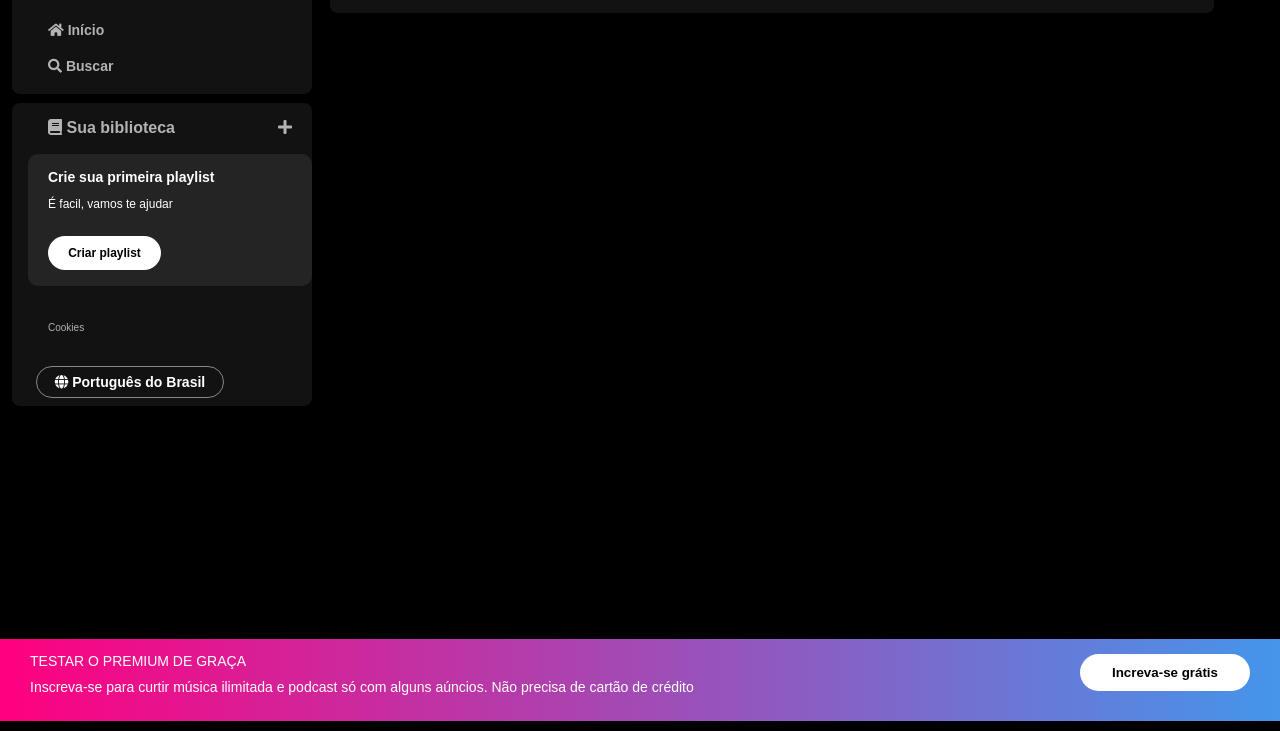
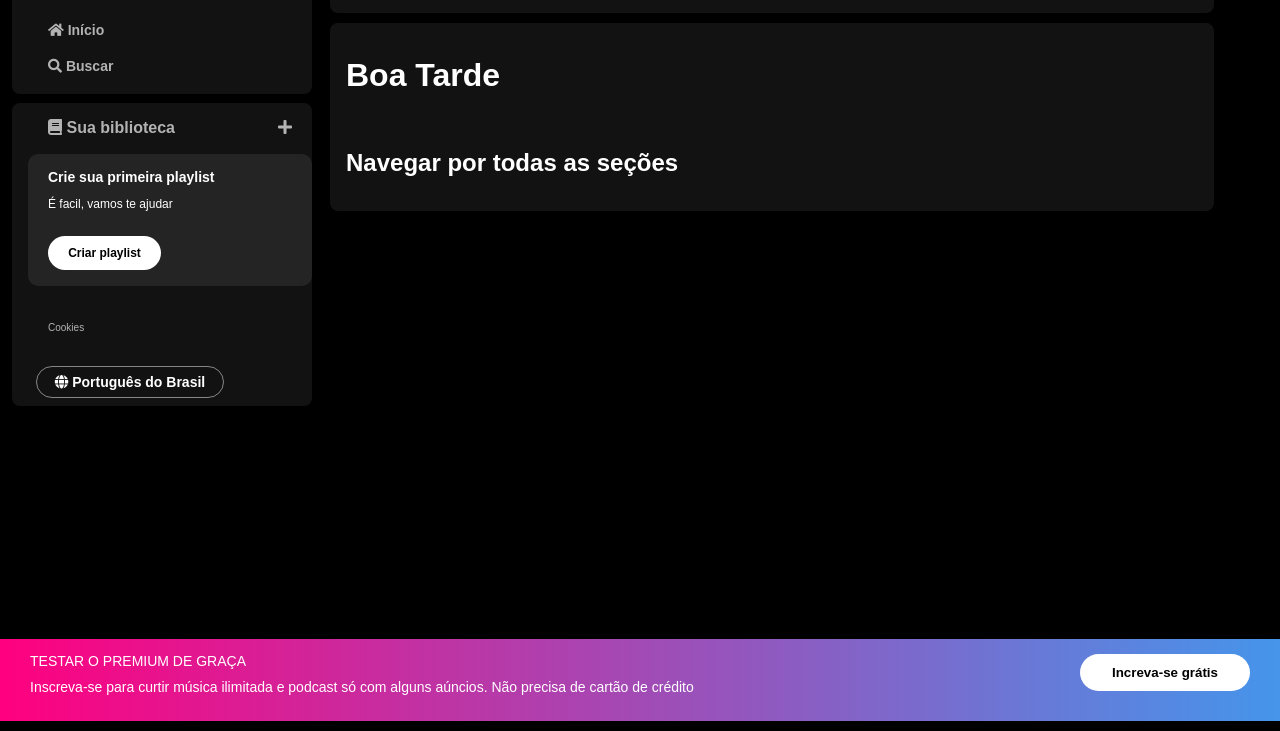
Before and after one commit to Cardosogoc/clone-spotify-imers-o-front-end, a plain HTML site: page index.html in a window 1280 px wide. Shown: the part 79-810 px from the top of the page. Drawn offline with Linux system fonts and the light colour scheme.

Commit message:
realizando o desafio da aula 3

```diff
--- a/index.html
+++ b/index.html
@@ -104,7 +104,12 @@
 
         </nav>
         <div class="body__content">
-
+          <div class="body__content__title">
+            <h1>Boa Tarde</h1>
+            <p>Navegar por todas as seções</p>
+          </div>
+          <div class="body__content__painels">
+          </div>
         </div>
       </div>
     </main>
--- a/src/styles/main-content.css
+++ b/src/styles/main-content.css
@@ -87,3 +87,24 @@
     font-weight: 700;
     border-radius: 40px;
 }
+
+.body__content{
+    align-items: center;
+    padding: 16px;
+    margin: 10px;
+    border-radius: 8px;
+    background-color: #121212;
+}
+
+.body__content__title h1{
+    font-size: 32px;
+    margin-top: 20px;
+    margin-bottom: 60px;
+    font-weight: 700;
+}
+
+.body__content__title p{
+    margin-bottom: 20px;
+    font-weight: 600;
+    font-size: 24px;
+}
```
